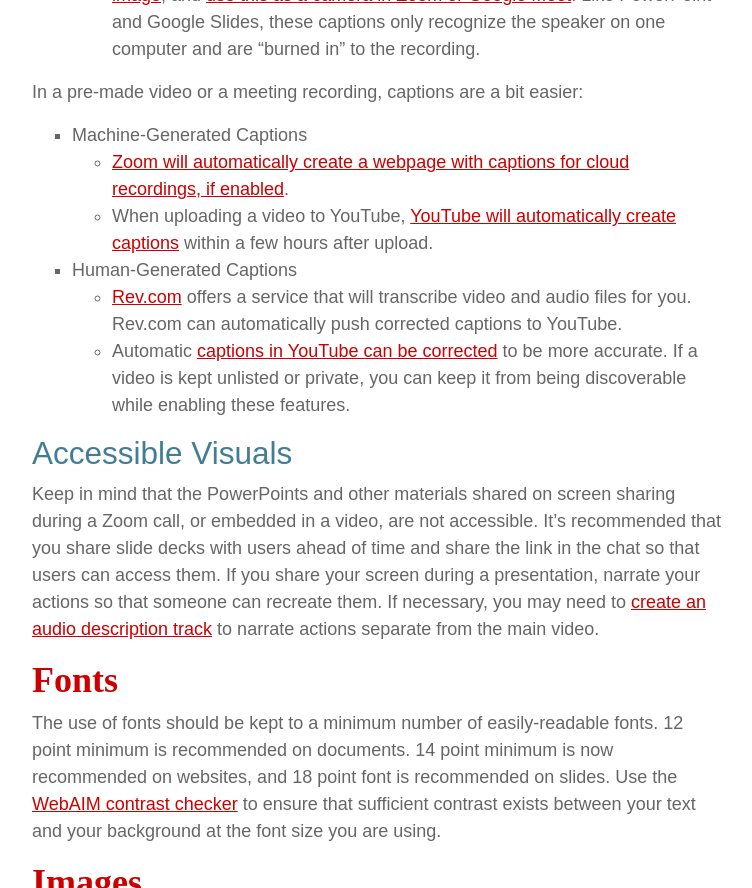
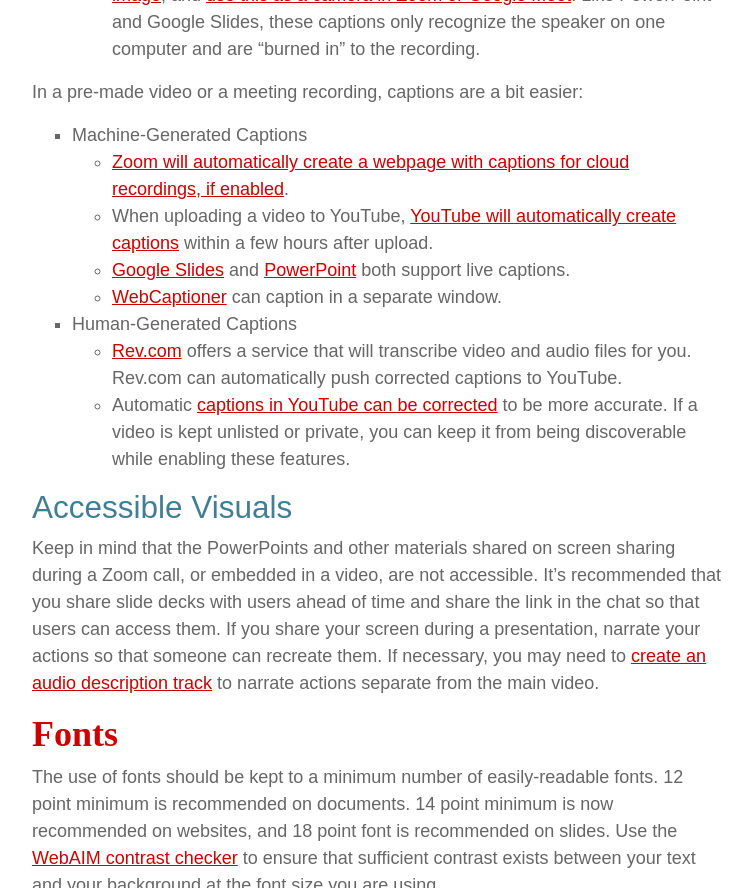
Before and after one commit to mjsamberg/resourceguides, a Jekyll site: the page built from virtual-accessibility/index.md, in a window 1280 px wide and 900 px high, scrolled down 8931 px, cut to the strip 0-888 px from the top of the window. Shown: the whole strip, without its empty margins (263-1015 px from the left). Built offline with Jekyll 4.4.1, drawn with Linux system fonts in a browser that asks for light colours; nearby versions of some CDN libraries; some web fonts are replaced.

Commit message:
Update index.md

```diff
--- a/virtual-accessibility/index.md
+++ b/virtual-accessibility/index.md
@@ -119,6 +119,8 @@
 * Machine-Generated Captions
 	* [Zoom will automatically create a webpage with captions for cloud recordings, if enabled][22].
 	* When uploading a video to YouTube, [YouTube will automatically create captions][23] within a few hours after upload.
+	* [Google Slides](https://support.google.com/docs/answer/9109474?hl=en) and [PowerPoint](https://support.microsoft.com/en-us/office/present-with-real-time-automatic-captions-or-subtitles-in-powerpoint-68d20e49-aec3-456a-939d-34a79e8ddd5f) both support live captions.
+	* [WebCaptioner](https://webcaptioner.com) can caption in a separate window.
 * Human-Generated Captions
 	* [Rev.com][24] offers a service that will transcribe video and audio files for you. Rev.com can automatically push corrected captions to YouTube.
 	* Automatic [captions in YouTube can be corrected][25] to be more accurate. If a video is kept unlisted or private, you can keep it from being discoverable while enabling these features.
```
